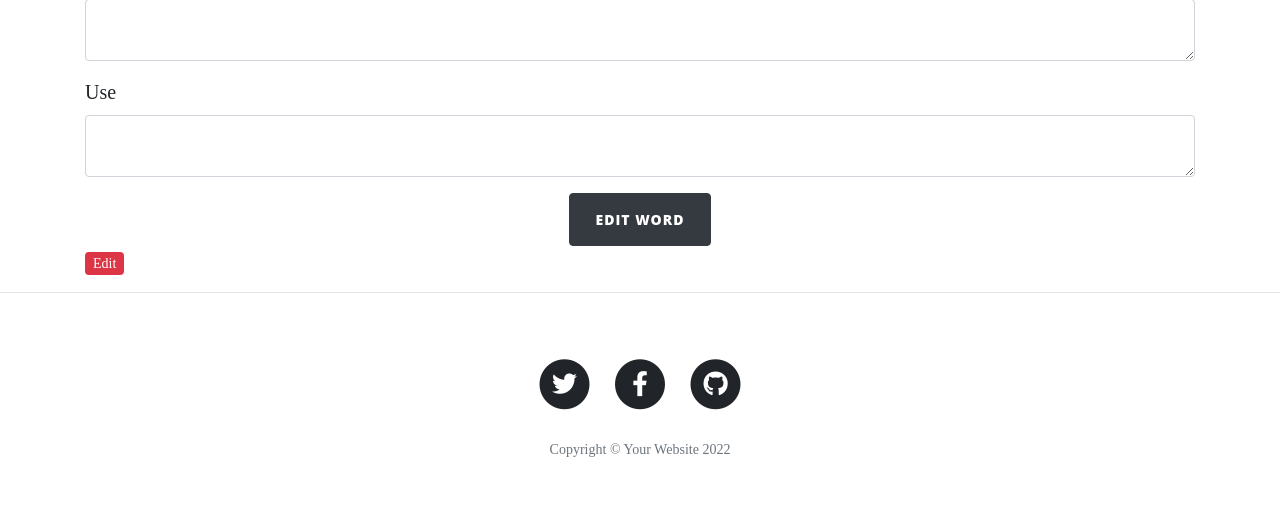
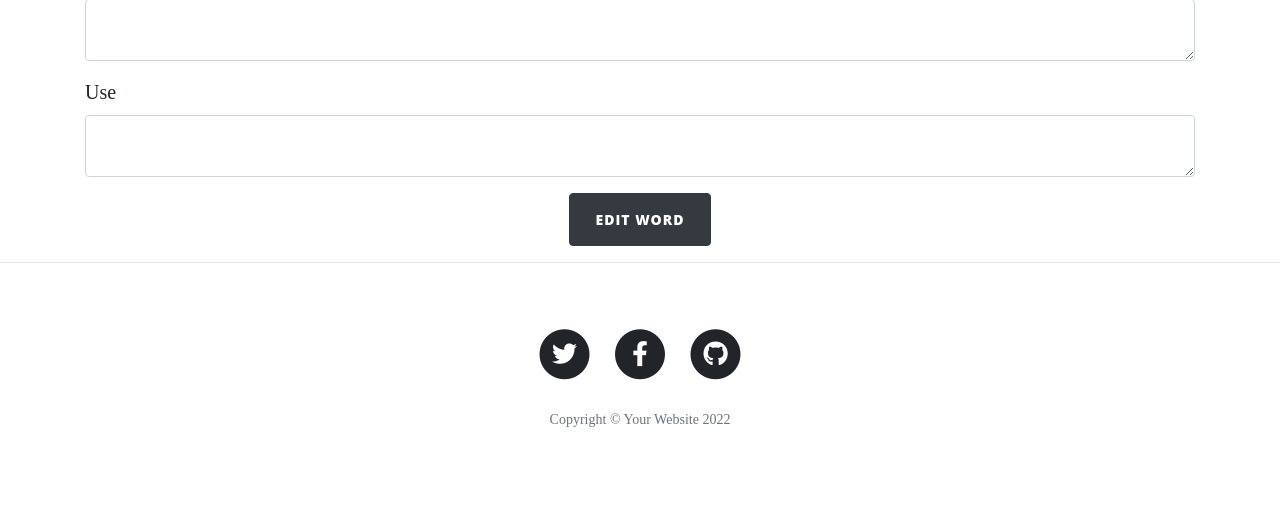
Before and after one commit to Code-Institute-Submissions/MaggieWalsh-LexiCorkResub, a Flask app: template templates/edit_word.html in a window 1280 px wide. Shown: the part 805-1330 px from the top of the page. After the commit the page ends 1232 px from the top, so only its background shows below. Run offline with Flask 2, Linux system fonts and the light colour scheme; the template is opened without the code that fills it, so the values that code supplies are empty; some libraries are stand-ins or nearby versions.

Commit message:
Remove button

```diff
--- a/templates/edit_word.html
+++ b/templates/edit_word.html
@@ -28,10 +28,6 @@
         <div class="text-center">
             <button type="submit" id="submit-word" class="btn btn-dark rounded">Edit Word</button>
         </div>
-        <!-- url below is throwing an error that word isn't defined -->
-      <div class="">
-        <a href="" class="btn-sm btn-danger rounded">Edit</a>
-    </div>
 
       </form>
 
```
